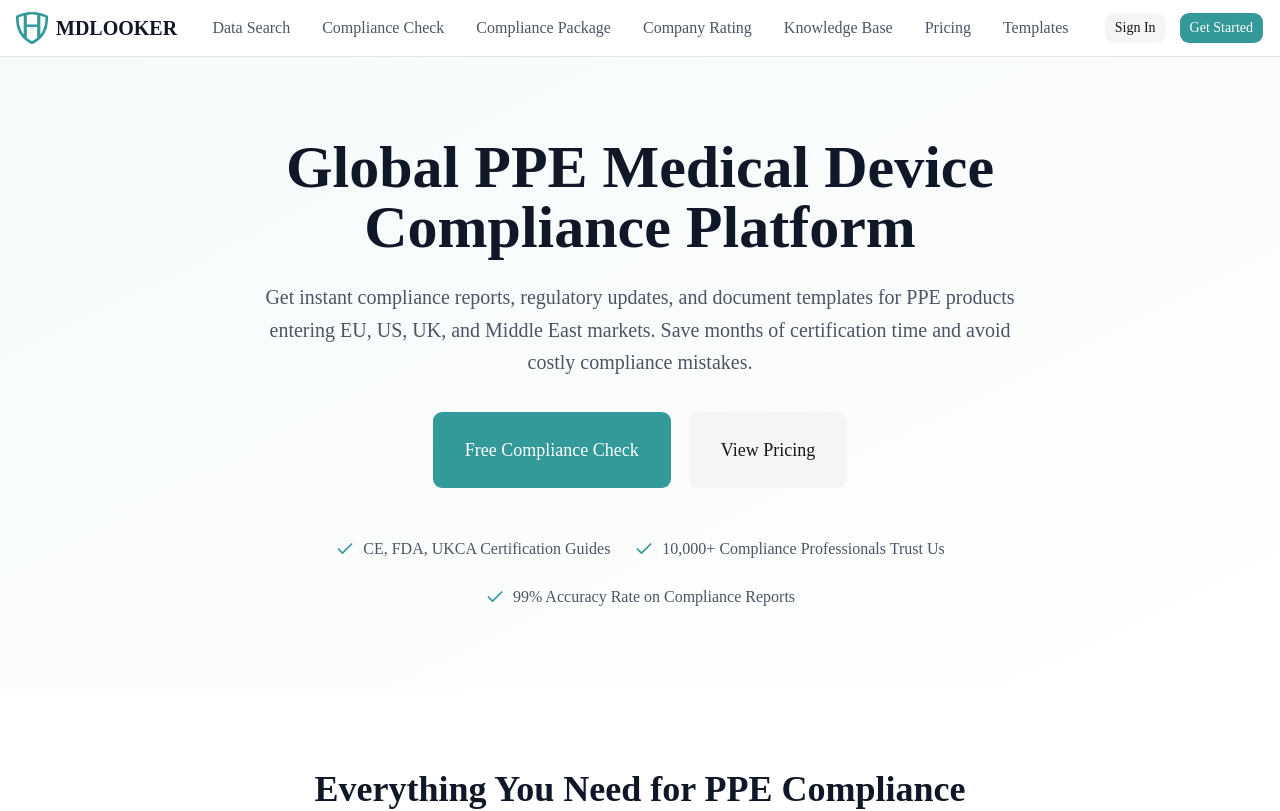
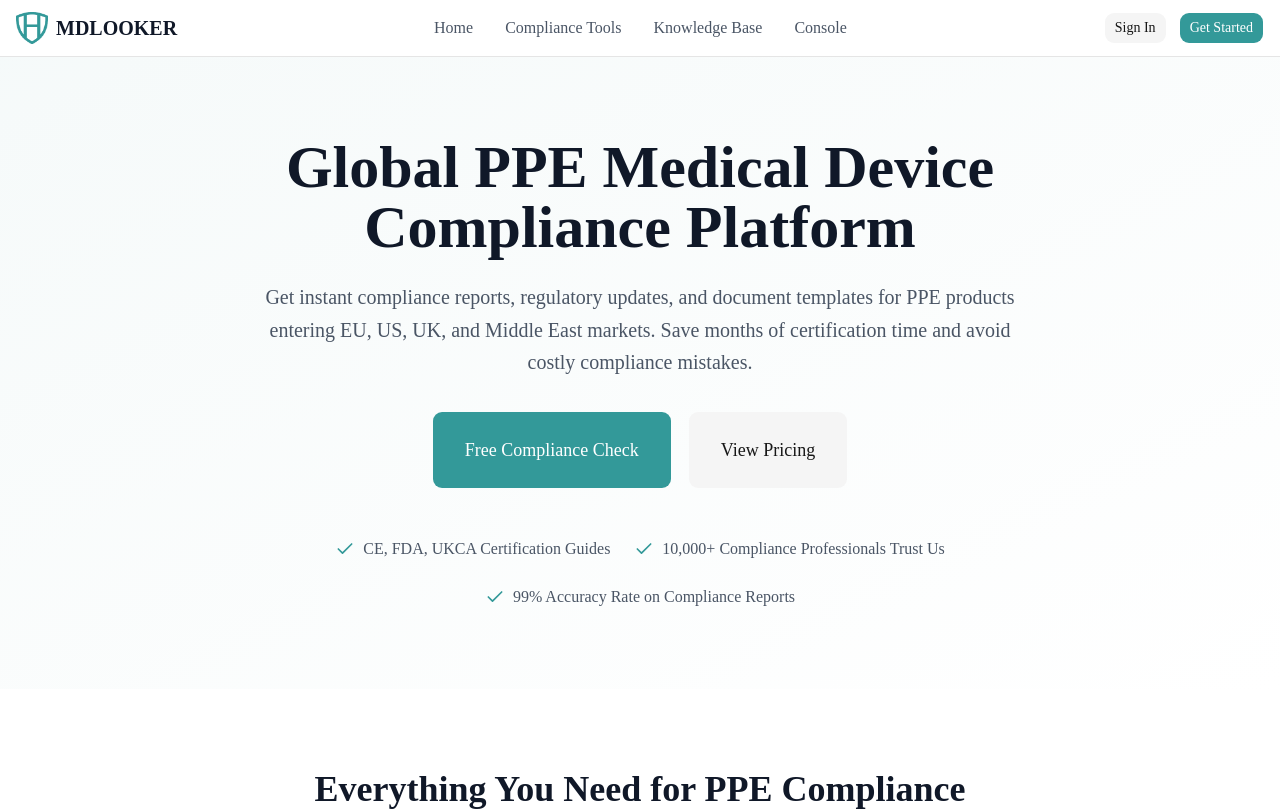
Before and after one commit to tianshanxyz/mdlooker-ppe, a Next.js app: page / in a window 1280 px wide. Shown: the top 811 px of the page. Built offline with nearby package versions, Linux system fonts and the light colour scheme.

Commit message:
fix: 导航栏精简为4个入口，修复排版重叠问题

```diff
--- a/src/components/Navbar.tsx
+++ b/src/components/Navbar.tsx
@@ -12,13 +12,10 @@ export default function Navbar() {
           <span className="font-bold text-xl text-gray-900">MDLOOKER</span>
         </div>
         <div className="hidden md:flex items-center gap-8">
-          <Link href="/search" className="text-gray-600 hover:text-[#339999] font-medium">Data Search</Link>
-          <Link href="/compliance-check" className="text-gray-600 hover:text-[#339999] font-medium">Compliance Check</Link>
-          <Link href="/compliance-package" className="text-gray-600 hover:text-[#339999] font-medium">Compliance Package</Link>
-          <Link href="/company-score" className="text-gray-600 hover:text-[#339999] font-medium">Company Rating</Link>
+          <Link href="/" className="text-gray-600 hover:text-[#339999] font-medium">Home</Link>
+          <Link href="/compliance-tools" className="text-gray-600 hover:text-[#339999] font-medium">Compliance Tools</Link>
           <Link href="/knowledge-base" className="text-gray-600 hover:text-[#339999] font-medium">Knowledge Base</Link>
-          <Link href="/pricing" className="text-gray-600 hover:text-[#339999] font-medium">Pricing</Link>
-          <Link href="/templates" className="text-gray-600 hover:text-[#339999] font-medium">Templates</Link>
+          <Link href="/console" className="text-gray-600 hover:text-[#339999] font-medium">Console</Link>
         </div>
         <div className="flex gap-3">
           <Button variant="secondary">Sign In</Button>
```
